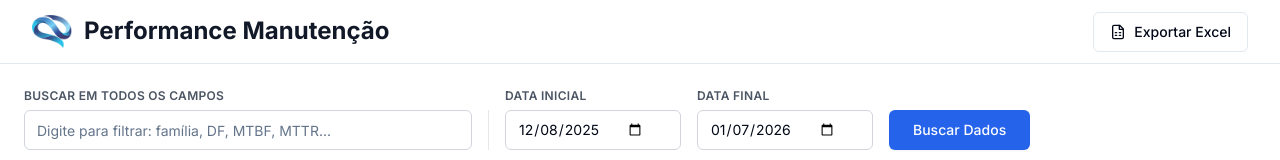
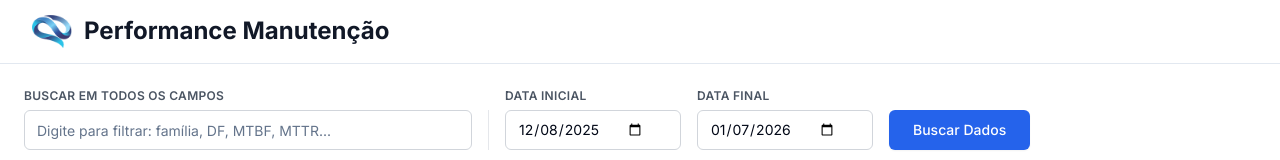
Before and after one commit to Nexusf1re/front_end_smartnew, a Next.js app: page / in a window 1280 px wide. Shown: the top 160 px of the page. Built offline with nearby package versions, Linux system fonts and the light colour scheme; no server answers.

Commit message:
remove Excel export button and alert from Header component

```diff
--- a/src/components/header.tsx
+++ b/src/components/header.tsx
@@ -7,7 +7,6 @@ import Image from 'next/image'
 export function Header() {
   const handleExportExcel = () => {
     // Funcionalidade de exportação para Excel
-    //alert('Exportar para Excel')
   }
 
   return (
@@ -22,14 +21,6 @@ export function Header() {
         />
         <h1 className="text-2xl font-bold text-gray-900">Performance Manutenção</h1>
       </div>
-      <Button
-        onClick={handleExportExcel}
-        variant="outline"
-        className="gap-2 font-medium hover:bg-green-50 hover:text-green-700 hover:border-green-300 transition-colors"
-      >
-        <FileSpreadsheet className="h-4 w-4" />
-        Exportar Excel
-      </Button>
     </header>
   )
 }
```
